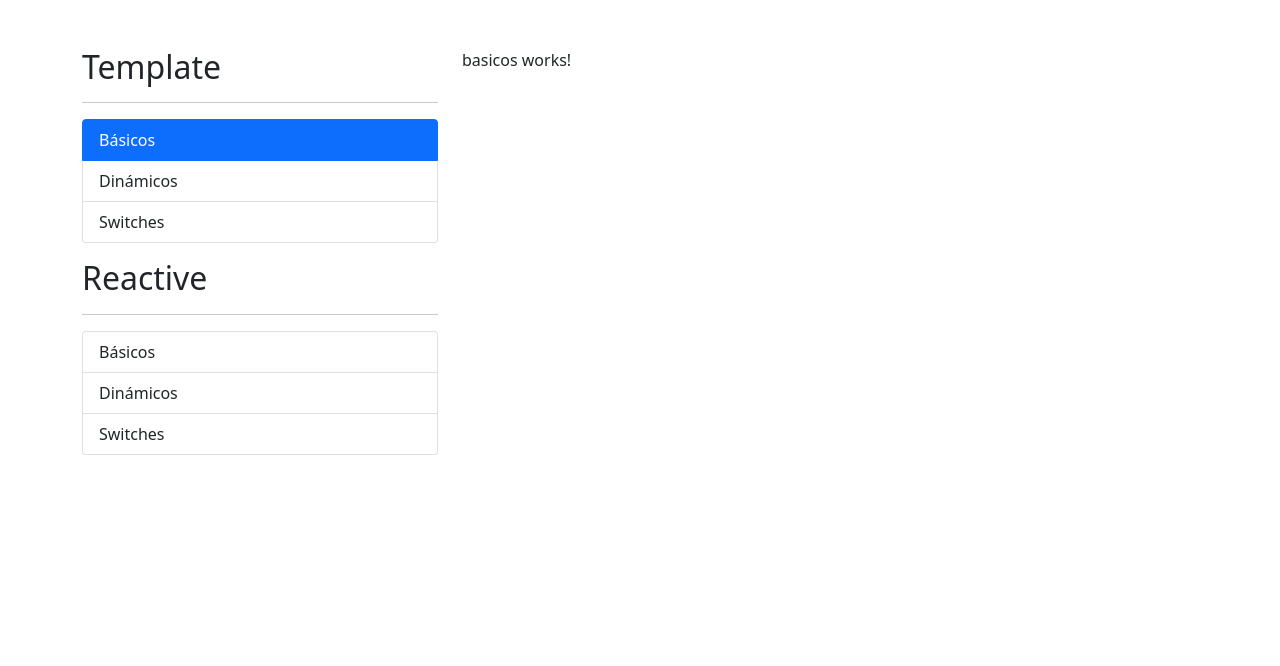
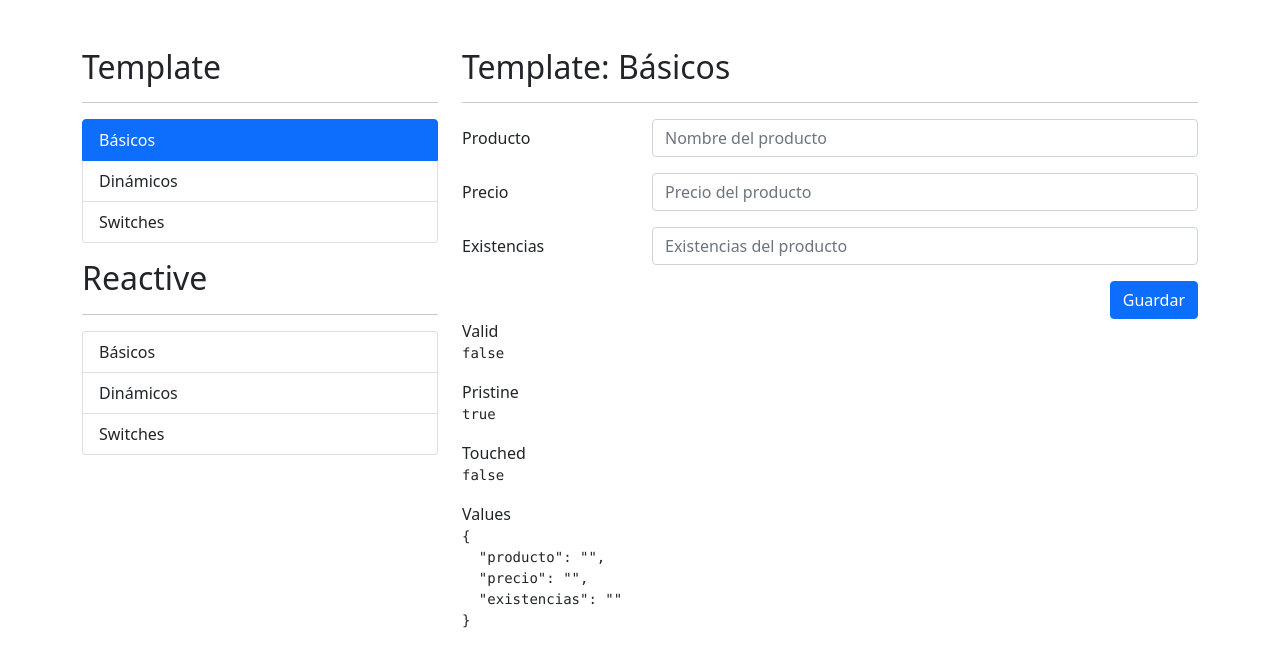
Before and after one commit to GCastro68/formulariosApp, an Angular app: page /template/basicos in a window 1280 px wide. Shown: the top 666 px of the page. Built offline with nearby package versions, Linux system fonts and the light colour scheme.

Commit message:
Template Msg de Error

```diff
--- a/src/app/template/basicos/basicos.component.html
+++ b/src/app/template/basicos/basicos.component.html
@@ -1 +1,63 @@
-<p>basicos works!</p>
+<h2>Template: Básicos</h2>
+<hr />
+
+<div class="row">
+    <div class="col">
+        <form (ngSubmit)="guardar(miFormulario)" #miFormulario="ngForm" autocomplete="off">
+            <!-- Campo de producto -->
+            <div class="mb-3 row">
+                <label class="col-sm-3 col-form-label">Producto</label>
+                <div class="col-sm-9">
+                    <input type="text" class="form-control" ngModel name="producto" placeholder="Nombre del producto" required minlength="3" />
+
+                    <span class="form-text text-danger" *ngIf="
+              miFormulario.controls.producto?.invalid &&
+              miFormulario.controls.producto?.touched
+            ">
+            Debe ser de 3 letras
+          </span>
+                </div>
+            </div>
+
+            <!-- Campo de precio -->
+            <div class="mb-3 row">
+                <label class="col-sm-3 col-form-label">Precio</label>
+                <div class="col-sm-9">
+                    <input type="number" class="form-control" ngModel name="precio" placeholder="Precio del producto" required min="0" />
+                </div>
+            </div>
+
+            <!-- Campo de existencias -->
+            <div class="mb-3 row">
+                <label class="col-sm-3 col-form-label">Existencias</label>
+                <div class="col-sm-9">
+                    <input type="number" class="form-control" ngModel name="existencias" placeholder="Existencias del producto" />
+                </div>
+            </div>
+
+            <div class="row">
+                <div class="col">
+                    <button type="submit" class="btn btn-primary float-end">
+            Guardar
+          </button>
+                </div>
+            </div>
+        </form>
+    </div>
+</div>
+
+<div class="row">
+    <div class="col">
+        <span>Valid</span>
+        <pre>{{ miFormulario.valid }}</pre>
+
+        <span>Pristine</span>
+        <pre>{{ miFormulario.pristine }}</pre>
+
+        <span>Touched</span>
+        <pre>{{ miFormulario.touched }}</pre>
+
+        <span>Values</span>
+        <pre>{{ miFormulario.value | json }}</pre>
+    </div>
+</div>
--- a/src/app/template/basicos/basicos.component.ts
+++ b/src/app/template/basicos/basicos.component.ts
@@ -1,16 +1,17 @@
 import { Component, OnInit } from '@angular/core';
+import { NgForm } from '@angular/forms';
 
 @Component({
   selector: 'app-basicos',
   templateUrl: './basicos.component.html',
-  styles: [
-  ]
+  styles: [],
 })
 export class BasicosComponent implements OnInit {
+  constructor() {}
 
-  constructor() { }
+  ngOnInit(): void {}
 
-  ngOnInit(): void {
+  guardar(miFormulario: NgForm) {
+    console.log(miFormulario);
   }
-
 }
--- a/src/app/template/template.module.ts
+++ b/src/app/template/template.module.ts
@@ -5,9 +5,10 @@
 import { BasicosComponent } from './basicos/basicos.component';
 import { DinamicosComponent } from './dinamicos/dinamicos.component';
 import { SwitchesComponent } from './switches/switches.component';
+import { FormsModule } from '@angular/forms';
 
 @NgModule({
   declarations: [BasicosComponent, DinamicosComponent, SwitchesComponent],
-  imports: [CommonModule, TemplateRoutingModule],
+  imports: [CommonModule, TemplateRoutingModule, FormsModule],
 })
 export class TemplateModule {}
```
